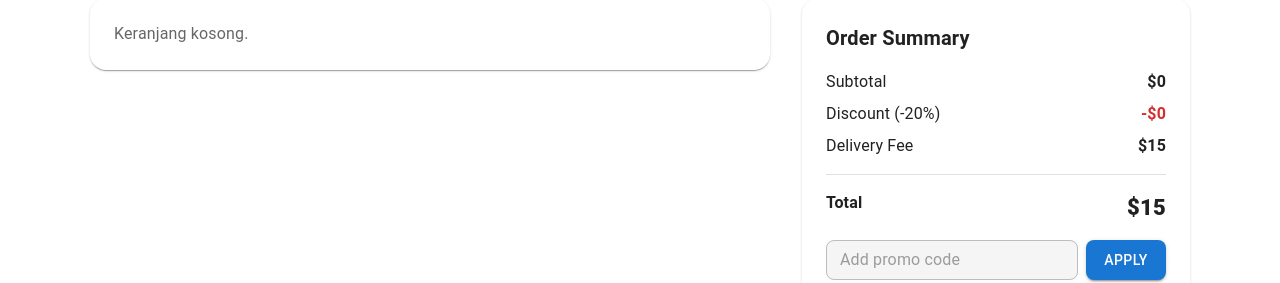
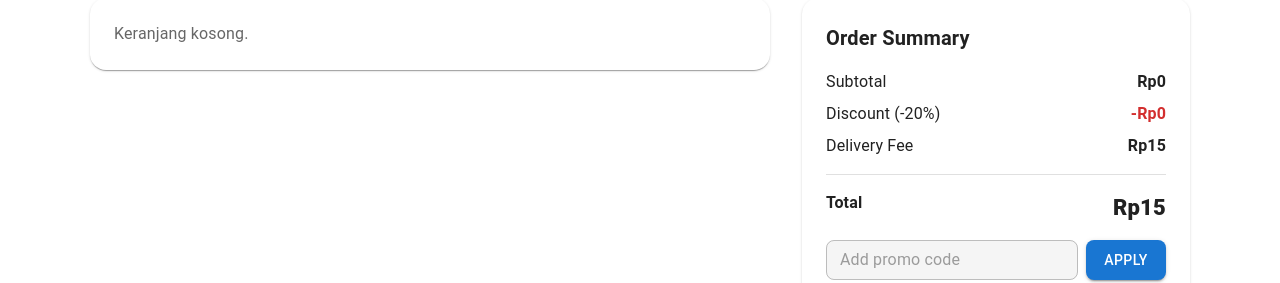
Before and after one commit to shoifuddiniip/ecommers-mini-iipshoifudidn, a React (Create React App) app: page /cart in a window 1280 px wide. Shown: the part 199-482 px from the top of the page. Built offline with nearby package versions, Linux system fonts and the light colour scheme; sample sign-in values are in the browser's storage.

Commit message:
change to Rp

```diff
--- a/src/components/ProductCard.tsx
+++ b/src/components/ProductCard.tsx
@@ -20,11 +20,11 @@ const ProductCard = React.memo(({ product, onDetail }: { product: any, onDetail:
       </Typography>
       <Box display="flex" alignItems="center" justifyContent="space-between" mt={0.5}>
         <Typography variant="subtitle1" color="primary" fontWeight={700} sx={{ fontSize: '0.95rem' }}>
-          ${product.price}
+          Rp{product.price.toLocaleString('id-ID')}
         </Typography>
         {product.originalPrice && (
           <Typography variant="caption" color="text.secondary" sx={{ textDecoration: 'line-through' }}>
-            ${product.originalPrice}
+            Rp{product.originalPrice.toLocaleString('id-ID')}
           </Typography>
         )}
       </Box>
--- a/src/pages/Cart.tsx
+++ b/src/pages/Cart.tsx
@@ -69,7 +69,7 @@ const Cart: React.FC = () => {
                   <Typography fontWeight={700}>{item.name}</Typography>
                   <Typography fontSize={15} color="text.secondary">Size: {item.size}</Typography>
                   <Typography fontSize={15} color="text.secondary">Color: {item.color}</Typography>
-                  <Typography fontWeight={700} fontSize={18} mt={1}>${item.price}</Typography>
+                  <Typography fontWeight={700} fontSize={18} mt={1}>Rp{item.price.toLocaleString('id-ID')}</Typography>
                 </Box>
                 <Box display="flex" alignItems="center" gap={1}>
                   <IconButton onClick={() => handleQty(item.id, -1)}><RemoveIcon /></IconButton>
@@ -88,20 +88,20 @@ const Cart: React.FC = () => {
           <Typography variant="h6" fontWeight={700} mb={2}>Order Summary</Typography>
           <Box display="flex" justifyContent="space-between" mb={1}>
             <Typography>Subtotal</Typography>
-            <Typography fontWeight={700}>${subtotal}</Typography>
+            <Typography fontWeight={700}>Rp{subtotal.toLocaleString('id-ID')}</Typography>
           </Box>
           <Box display="flex" justifyContent="space-between" mb={1}>
             <Typography>Discount (-20%)</Typography>
-            <Typography color="error.main" fontWeight={700}>-${discount}</Typography>
+            <Typography color="error.main" fontWeight={700}>-Rp{discount.toLocaleString('id-ID')}</Typography>
           </Box>
           <Box display="flex" justifyContent="space-between" mb={2}>
             <Typography>Delivery Fee</Typography>
-            <Typography fontWeight={700}>${DELIVERY_FEE}</Typography>
+            <Typography fontWeight={700}>Rp{DELIVERY_FEE.toLocaleString('id-ID')}</Typography>
           </Box>
           <Divider sx={{ mb: 2 }} />
           <Box display="flex" justifyContent="space-between" mb={2}>
             <Typography fontWeight={700}>Total</Typography>
-            <Typography fontWeight={900} fontSize={22}>${total}</Typography>
+            <Typography fontWeight={900} fontSize={22}>Rp{total.toLocaleString('id-ID')}</Typography>
           </Box>
           <Box display="flex" gap={1} mb={2}>
             <TextField
```
